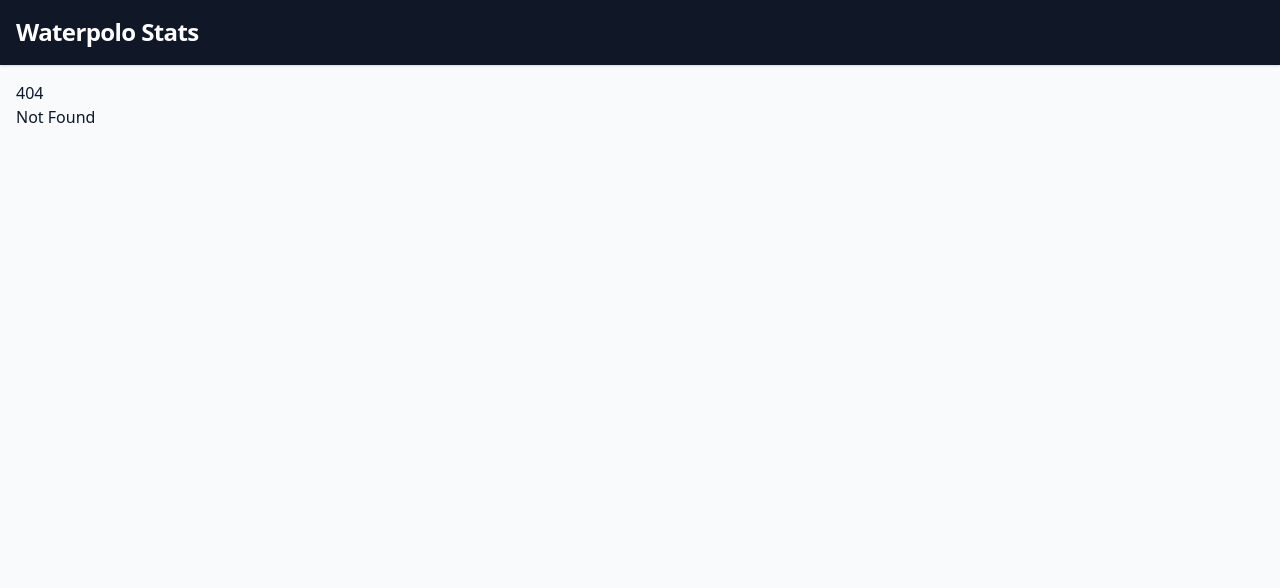
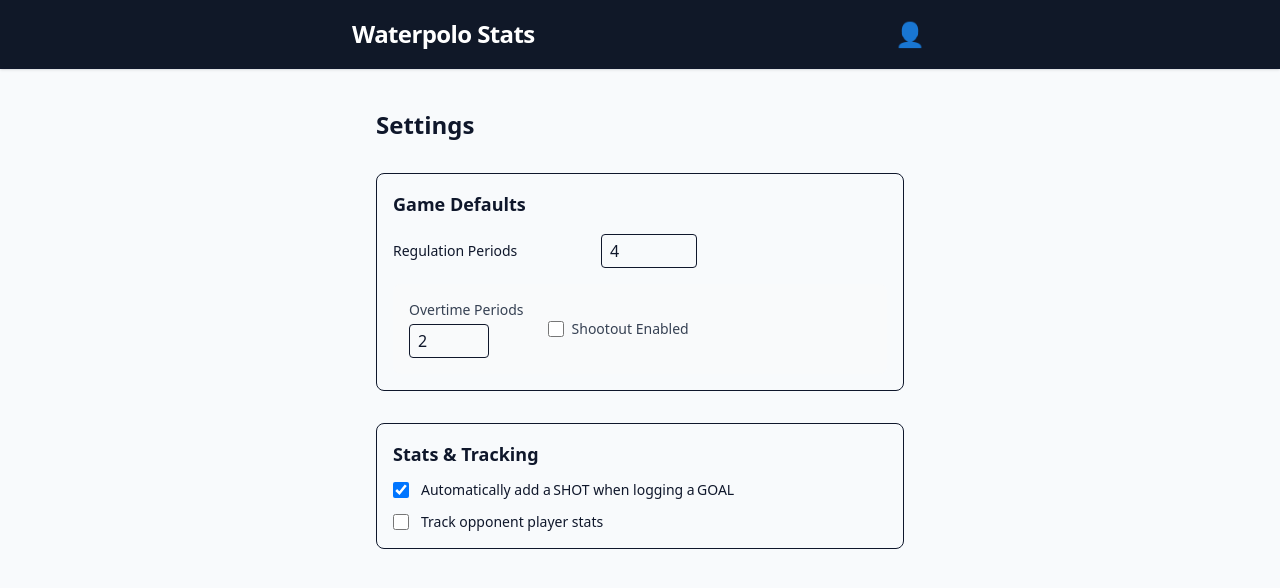
Before and after one commit to ajhunyady/waterpolo, a SvelteKit app: page /settings in a window 1280 px wide. Before the commit this address had no page. Shown: the top 588 px of the page. Built offline with nearby package versions, Linux system fonts and the light colour scheme.

Commit message:
settings

```diff
--- /dev/null
+++ b/src/lib/components/OvertimeSettings.svelte
@@ -0,0 +1,38 @@
+<!-- src/lib/components/OvertimeSettings.svelte -->
+<script lang="ts">
+  /**
+   * Props are optional but **bindable** so parents can do:
+   * <OvertimeSettings bind:overtimePeriods bind:shootoutEnabled />
+   */
+  let {
+    overtimePeriods = $bindable(0),      // number of OT periods (optional)
+    shootoutEnabled = $bindable(false)   // shoot‑out enabled (optional)
+  } = $props<{ overtimePeriods?: number; shootoutEnabled?: boolean }>();
+</script>
+
+<div class="flex items-center space-x-6 p-4 bg-gray-50 rounded-lg">
+  <div class="flex flex-col">
+    <label for="overtime" class="text-sm font-medium text-gray-700">
+      Overtime Periods
+    </label>
+    <input
+      id="overtime"
+      type="number"
+      min="0"
+      bind:value={overtimePeriods}
+      class="mt-1 w-20 px-2 py-1 border rounded"
+    />
+  </div>
+
+  <div class="flex items-center">
+    <input
+      id="shootout"
+      type="checkbox"
+      bind:checked={shootoutEnabled}
+      class="h-4 w-4 border-gray-300 rounded"
+    />
+    <label for="shootout" class="ml-2 text-sm font-medium text-gray-700">
+      Shootout Enabled
+    </label>
+  </div>
+</div>
--- /dev/null
+++ b/src/lib/settings.ts
@@ -0,0 +1,12 @@
+
+/* ------------------------------------------------------------------ */
+/*  Application Settings                                              */
+/* ------------------------------------------------------------------ */
+
+export interface AppSettings {
+  defaultPeriods: number;
+  defaultOvertimePeriods: number;
+  defaultShootoutEnabled: boolean;
+  autoShotOnGoal: boolean;
+  trackOpponentPlayers: boolean;
+}
--- a/src/lib/stores/gameStore.ts
+++ b/src/lib/stores/gameStore.ts
@@ -1,4 +1,5 @@
 import { writable, get } from 'svelte/store';
+import { settingsStore } from '$lib/stores/settingsStore';
 import { v4 as uuid } from 'uuid';
 import { saveJSON, loadJSON, remove, listKeys } from '$lib/persist';
 import type {
@@ -14,14 +15,6 @@ import type {
   AddEventArgs,
   GameStoreApi
 } from '$lib/types';
-
-/* ------------------------------------------------------------------ */
-/*  Defaults                                  */
-/* ------------------------------------------------------------------ */
-
-const DEFAULT_PERIODS = 4;
-const DEFAULT_OT = 2;
-const DEFAULT_SO = true;
 
 /* ------------------------------------------------------------------ */
 /*  Storage Keys                                                       */
@@ -118,24 +111,25 @@ function normalizeCreateArgs({
   players,
   opponentName,
   date = todayISO(),
-  periods = DEFAULT_PERIODS,
-  autoShotOnGoal = true,
-  trackOpponentPlayers = false,
+  periods,
+  autoShotOnGoal,
+  trackOpponentPlayers,
   location,
-  overtimePeriods = DEFAULT_OT,
-  shootoutEnabled = DEFAULT_SO
+  overtimePeriods,
+  shootoutEnabled
 }: CreateGameArgs) {
+  const s = get(settingsStore);
   return {
     homeTeamName,
     players,
     opponentName,
     date,
-    periods,
-    autoShotOnGoal,
-    trackOpponentPlayers,
+    periods: periods ?? s.defaultPeriods,
+    autoShotOnGoal: autoShotOnGoal ?? s.autoShotOnGoal,
+    trackOpponentPlayers: trackOpponentPlayers ?? s.trackOpponentPlayers,
     location,
-    overtimePeriods,
-    shootoutEnabled
+    overtimePeriods: overtimePeriods ?? s.defaultOvertimePeriods,
+    shootoutEnabled: shootoutEnabled ?? s.defaultShootoutEnabled
   };
 }
 
@@ -227,7 +221,7 @@ async function createGame(init: CreateGameArgs): Promise<ID> {
     trackOpponentPlayers,
     overtimePeriods,
     shootoutEnabled,
-    totalPeriods: periods
+    totalPeriods: periods + (overtimePeriods ?? 0) + (shootoutEnabled ? 1 : 0)
   };
 
   const home: Team = {
--- /dev/null
+++ b/src/lib/stores/settingsStore.ts
@@ -0,0 +1,20 @@
+import { writable } from 'svelte/store';
+import { loadJSON, saveJSON } from '$lib/persist';
+import type { AppSettings } from '$lib/settings';
+
+const SETTINGS_KEY = 'app_settings_v1';
+
+const DEFAULT_SETTINGS: AppSettings = {
+  defaultPeriods: 4,
+  defaultOvertimePeriods: 2,
+  defaultShootoutEnabled: false,
+  autoShotOnGoal: true,
+  trackOpponentPlayers: false
+};
+
+const initial = loadJSON<AppSettings>(SETTINGS_KEY, DEFAULT_SETTINGS);
+
+export const settingsStore = writable<AppSettings>(initial);
+
+// persist on every change
+settingsStore.subscribe((v) => saveJSON(SETTINGS_KEY, v));
--- a/src/routes/+layout.svelte
+++ b/src/routes/+layout.svelte
@@ -1,22 +1,83 @@
 <!-- src/routes/+layout.svelte -->
 <script lang="ts">
-  import "../app.css"; // ensure Tailwind imported globally
+  import "../app.css";          // Tailwind globally
   export let children: any;
+
+  /* avatar dropdown state (layout‑wide) */
+  let avatarOpen = false;
+
+  /* navigate without importing goto everywhere */
+  function openSettings() {
+    window.location.href = "/settings";
+  }
+
+  /* close on outside click / Esc */
+  if (typeof window !== "undefined") {
+    window.addEventListener("click", () => (avatarOpen = false));
+    window.addEventListener("keydown", (e) => {
+      if (e.key === "Escape") avatarOpen = false;
+    });
+  }
 </script>
 
 <div class="min-h-screen flex flex-col bg-slate-50 text-slate-900">
+  <!-- Header ---------------------------------------------------->
   <header class="p-4 border-b bg-gray-900 shadow-sm">
-    <a href="/" class="text-2xl text-white font-bold tracking-tight">
-      Waterpolo Stats
-    </a>
+    <div class="max-w-xl mx-auto flex items-center justify-between">
+      <a href="/" class="text-2xl text-white font-bold tracking-tight">
+        Waterpolo Stats
+      </a>
+
+      <!-- avatar button + dropdown -->
+      <div class="relative">
+        <button
+          type="button"
+          aria-label="User menu"
+          title="User menu"
+          class="w-9 h-9 flex items-center justify-center text-2xl text-slate-300 hover:text-white active:scale-95 transition"
+          onclick={(e) => {
+            e.stopPropagation();
+            avatarOpen = !avatarOpen;
+          }}
+        >
+          👤
+        </button>
+
+      {#if avatarOpen}
+        <div
+          role="menu"
+          tabindex="-1"
+          aria-label="User menu"
+          class="absolute right-0 mt-2 w-44 bg-white border rounded-lg shadow-lg py-1 text-sm z-30"
+          onclick={(e) => e.stopPropagation()}
+          onkeydown={(e) => {
+            // keep the menu from closing on keyboard activation inside
+            if (e.key === 'Escape') avatarOpen = false;
+            if (e.key === ' ' || e.key === 'Enter') e.stopPropagation();
+          }}
+        >
+          <button
+            type="button"
+            role="menuitem"
+            class="w-full text-left px-3 py-2 hover:bg-slate-50 flex items-center gap-2"
+            onclick={() => { avatarOpen = false; openSettings(); }}
+          >
+            ⚙️ <span>Settings</span>
+          </button>
+        </div>
+      {/if}
+
+      </div>
+    </div>
   </header>
 
+  <!-- Main slot ----------------------------------------------->
   <main class="flex-1 p-4">
     {@render children()}
   </main>
 </div>
 
 <style lang="postcss">
-  /* Bring Tailwind utilities/theme into this scoped style block if needed. */
+  /* Reference Tailwind utilities if you need scoped styles. */
   @reference "../app.css";
 </style>
--- a/src/routes/+page.svelte
+++ b/src/routes/+page.svelte
@@ -13,130 +13,104 @@
   interface HomeInfo { name: string; score: Score; }
   let details: Record<ID, HomeInfo> = $state({} as Record<ID, HomeInfo>);
 
-  /* Overflow menu state */
+  /* Per‑game overflow menu */
   let openMenuFor: ID | null = $state(null);
 
-  /* Subscribe to index */
+  /* -------------------------------------------------
+   * Subscribe to games index
+   * ------------------------------------------------- */
   $effect(() => {
     const unsub = gamesStore.subscribe((v) => (games = v));
     return unsub;
   });
 
-  /* ---- Sorting: reverse chronological (newest first) ---- */
-  function sortGamesDesc(a: GamesIndexEntry, b: GamesIndexEntry): number {
-    // 1. If both have a date and they differ, compare ISO date strings descending
-    if (a.date && b.date && a.date !== b.date) {
-      return b.date.localeCompare(a.date);
-    }
-    // 2. Fallback to updatedAt / createdAt descending
+  /* Reverse‑chronological sort */
+  const sortedGames: GamesIndexEntry[] = $derived([...games].sort((a, b) => {
+    if (a.date && b.date && a.date !== b.date) return b.date.localeCompare(a.date);
     const ua = a.updatedAt ?? a.createdAt ?? 0;
     const ub = b.updatedAt ?? b.createdAt ?? 0;
     if (ua !== ub) return ub - ua;
-    // 3. Final stable-ish fallback by id (descending so recent UUID-ish order tends to surface)
     return b.id.localeCompare(a.id);
-  }
+  }));
 
-  const sortedGames: GamesIndexEntry[] = $derived([...games].sort(sortGamesDesc));
-
-  /* Populate derived details whenever games list changes (client only) */
+  /* Build derived score map */
   $effect(() => {
     if (typeof window === 'undefined') return;
     const next: Record<ID, HomeInfo> = {};
     for (const g of games) {
-      const data = loadGameData(g.id);
-      if (data) {
-        next[g.id] = {
-          name: data.home.name || 'Our Team',
-          score: computeScore(data)
-        };
-      } else {
-        next[g.id] = {
-          name: 'Our Team',
-          score: { home: 0, opponent: 0 }
-        };
-      }
+      const data = loadJSON<GameData | null>(`game_${g.id}`, null);
+      next[g.id] = data
+        ? { name: data.home.name || 'Our Team', score: computeScore(data) }
+        : { name: 'Our Team', score: { home: 0, opponent: 0 } };
     }
     details = next;
   });
 
-  function newGame() {
-    goto('/game/new');
-  }
-
-  function loadGameData(id: ID): GameData | null {
-    return loadJSON<GameData | null>(`game_${id}`, null);
-  }
+  /* Helpers ----------------------------------------------------- */
+  function newGame() { goto('/game/new'); }
 
   function computeScore(g: GameData): Score {
-    let home = 0;
-    let opponent = 0;
-    const homeId = g.home.id;
+    let home = 0, opponent = 0;
     for (const e of g.events as StatEvent[]) {
       if (e.type !== 'GOAL') continue;
-      if (e.teamId === homeId) home++;
-      else opponent++;
+      e.teamId === g.home.id ? home++ : opponent++;
     }
     return { home, opponent };
   }
 
-  function scoreClass(s: Score): string {
+  function scoreClass(s: Score) {
     if (s.home > s.opponent) return 'bg-green-600 text-white';
     if (s.home < s.opponent) return 'bg-red-600 text-white';
     return 'bg-slate-400 text-white';
   }
 
+  /* Game card overflow menu */
   function toggleMenu(id: ID, e: MouseEvent) {
-    e.stopPropagation();
-    e.preventDefault();
+    e.stopPropagation(); e.preventDefault();
     openMenuFor = openMenuFor === id ? null : id;
     if (openMenuFor === id) {
-      queueMicrotask(() => {
-        const menu = document.querySelector<HTMLDivElement>(`[data-menu-for="${id}"]`);
-        menu?.focus();
-      });
+      queueMicrotask(() =>
+        document.querySelector<HTMLDivElement>(`[data-menu-for="${id}"]`)?.focus()
+      );
     }
   }
-
-  function closeMenu() {
-    openMenuFor = null;
-  }
+  function closeMenu() { openMenuFor = null; }
 
   function deleteGame(id: ID, e?: MouseEvent) {
-    if (e) {
-      e.stopPropagation();
-      e.preventDefault();
-    }
-    if (confirm('Delete this game permanently? This cannot be undone.')) {
+    e?.stopPropagation(); e?.preventDefault();
+    if (confirm('Delete this game permanently?')) {
       gameStore.deleteGame(id);
       if (openMenuFor === id) openMenuFor = null;
     }
   }
 
-  // Outside click to close menu
+  /* Global outside‑click / Esc */
   if (typeof window !== 'undefined') {
-    window.addEventListener('click', () => {
-      if (openMenuFor) openMenuFor = null;
+    window.addEventListener('click', () => { openMenuFor = null; });
+    window.addEventListener('keydown', (e) => {
+      if (e.key === 'Escape') openMenuFor = null;
     });
   }
 </script>
 
-<div class="max-w-xl mx-auto space-y-6">
-  <div class="flex justify-end">
+<!-- Toolbar: only New‑Game button -------------------------------->
+<div class="max-w-xl mx-auto flex justify-end mb-6">
   <button
     type="button"
     class="px-4 py-2 rounded bg-green-600 text-white font-semibold shadow hover:bg-green-700 active:scale-95 transition"
     onclick={newGame}
   >
-      + New Game
+    + New Game
   </button>
 </div>
 
+<!-- Main content -------------------------------------------------->
+<div class="max-w-xl mx-auto space-y-6">
   {#if sortedGames.length === 0}
     <p class="p-4 text-center text-slate-500">No games yet.</p>
   {:else}
     <ul class="space-y-3">
-      {#each sortedGames as g}
-        {#key g.id}
+      {#each sortedGames as g (g.id)}
         <li>
           <div
             role="button"
@@ -151,7 +125,7 @@
             }}
             class="relative p-4 rounded-xl border bg-white shadow hover:shadow-md hover:bg-slate-50 focus-visible:outline focus-visible:outline-2 focus-visible:outline-offset-2 focus-visible:outline-blue-500 transition cursor-pointer"
           >
-              <!-- Overflow Menu Trigger -->
+            <!-- Overflow trigger -->
             <button
               type="button"
               aria-haspopup="menu"
@@ -169,7 +143,7 @@
                 data-menu-for={g.id}
                 class="absolute z-20 top-10 right-2 w-40 bg-white border rounded-lg shadow-lg py-1 text-sm"
                 onkeydown={(e) => { if (e.key === 'Escape') closeMenu(); }}
-                  onclick={(e) => { e.stopPropagation(); }}
+                onclick={(e) => e.stopPropagation()}
               >
                 <button
                   role="menuitem"
@@ -182,20 +156,16 @@
               </div>
             {/if}
 
-              <!-- Score Badge -->
+            <!-- Score badge -->
             {#if details[g.id]}
               <div
                 class={`inline-block px-3 py-1 mb-2 rounded-full text-sm font-bold ${scoreClass(details[g.id].score)}`}
               >
-                  {details[g.id].score.home} : {details[g.id].score.opponent}
-                </div>
-              {:else}
-                <div class="inline-block px-3 py-1 mb-2 rounded-full text-sm font-bold bg-slate-300 text-slate-800">
-                  0 : 0
+                {details[g.id].score.home} : {details[g.id].score.opponent}
               </div>
             {/if}
 
-              <!-- Names & Date -->
+            <!-- Names & date -->
             <div class="text-lg font-semibold leading-tight">
               {details[g.id]?.name ?? 'Our Team'}
               <span class="mx-1 text-slate-400">vs</span>
@@ -204,7 +174,6 @@
             <div class="text-sm text-slate-500 mt-1">{g.date}</div>
           </div>
         </li>
-        {/key}
       {/each}
     </ul>
   {/if}
--- a/src/routes/game/[id]/+page.svelte
+++ b/src/routes/game/[id]/+page.svelte
@@ -9,6 +9,7 @@
   import PeriodControls from '$lib/components/PeriodControls.svelte';
   import PlayerTile from '$lib/components/PlayerTile.svelte';
   import OpponentTile from '$lib/components/OpponentTile.svelte';
+  import OvertimeSettings from '$lib/components/OvertimeSettings.svelte';
   import EventLog from '$lib/components/EventLog.svelte';
   import {
     computePlayerTotals,
@@ -80,10 +81,14 @@
   let actionStack: Action[] = $state([]);
 
   /* ----- period controller (encapsulated logic) ----- */
-  const dynamicMax = $derived.by<number>(() => {
-    if (!game) return 0;
-    if (game.meta.shootoutPeriod) return game.meta.shootoutPeriod;
-    return game.meta.totalPeriods ?? game.meta.periods;
+   const dynamicMax = $derived.by<number>(() => {
+     if (!game) return 0;
+    return (
+      game.meta.totalPeriods ??
+      (game.meta.periods +
+        (game.meta.overtimePeriods ?? 0) +
+        (game.meta.shootoutEnabled ? 1 : 0))
+    );
   });
 
   const periodController = createPeriodController({
@@ -203,6 +208,9 @@
       />
     </div>
 
+    <!-- OverTime control -->
+    <OvertimeSettings />
+
     <!-- Active + Opponent Desktop -->
     <div class="grid grid-cols-1 md:grid-cols-[1fr_auto] gap-4 items-start">
       <div class="space-y-2">
--- /dev/null
+++ b/src/routes/settings/+page.svelte
@@ -0,0 +1,83 @@
+<script lang="ts">
+  import { settingsStore } from '$lib/stores/settingsStore';
+  import { get } from 'svelte/store';
+  import OvertimeSettings from '$lib/components/OvertimeSettings.svelte';
+  import type { AppSettings } from '$lib/settings';
+
+  /* -------------------------------------------------------------
+   * 1. Initialise local, bind‑friendly vars from the store
+   * ----------------------------------------------------------- */
+  let {
+    defaultPeriods,
+    defaultOvertimePeriods,
+    defaultShootoutEnabled,
+    autoShotOnGoal,
+    trackOpponentPlayers
+  } = get(settingsStore) as AppSettings;
+
+  /* -------------------------------------------------------------
+   * 2. Persist locals → store whenever any of them change
+   *    (Svelte re‑runs this $: statement reactively)
+   * ----------------------------------------------------------- */
+  $: settingsStore.set({
+    defaultPeriods,
+    defaultOvertimePeriods,
+    defaultShootoutEnabled,
+    autoShotOnGoal,
+    trackOpponentPlayers
+  });
+</script>
+
+<main class="max-w-xl mx-auto space-y-8 p-6">
+  <h1 class="text-2xl font-bold">Settings</h1>
+
+  <!-- Game default settings --------------------------------------->
+  <section class="space-y-4 p-4 rounded-lg bg-slate-50 border">
+    <h2 class="text-lg font-semibold">Game Defaults</h2>
+
+    <!-- Regulation periods --------------------------------------->
+    <div class="flex gap-4 items-center">
+      <label for="periods" class="w-48 text-sm font-medium">
+        Regulation Periods
+      </label>
+      <input
+        id="periods"
+        type="number"
+        min="1"
+        class="w-24 px-2 py-1 border rounded"
+        bind:value={defaultPeriods}
+      />
+    </div>
+
+    <!-- Overtime & Shoot‑out picker ------------------------------->
+    <OvertimeSettings
+      bind:overtimePeriods={defaultOvertimePeriods}
+      bind:shootoutEnabled={defaultShootoutEnabled}
+    />
+  </section>
+
+  <!-- Misc tracking toggles --------------------------------------->
+  <section class="space-y-3 p-4 rounded-lg bg-slate-50 border">
+    <h2 class="text-lg font-semibold">Stats & Tracking</h2>
+
+    <label class="flex items-center gap-3">
+      <input
+        type="checkbox"
+        class="h-4 w-4 border-gray-300 rounded"
+        bind:checked={autoShotOnGoal}
+      />
+      <span class="text-sm">
+        Automatically add a SHOT when logging a GOAL
+      </span>
+    </label>
+
+    <label class="flex items-center gap-3">
+      <input
+        type="checkbox"
+        class="h-4 w-4 border-gray-300 rounded"
+        bind:checked={trackOpponentPlayers}
+      />
+      <span class="text-sm">Track opponent player stats</span>
+    </label>
+  </section>
+</main>
```
Lines whose indentation alone changed are shown as unchanged.
